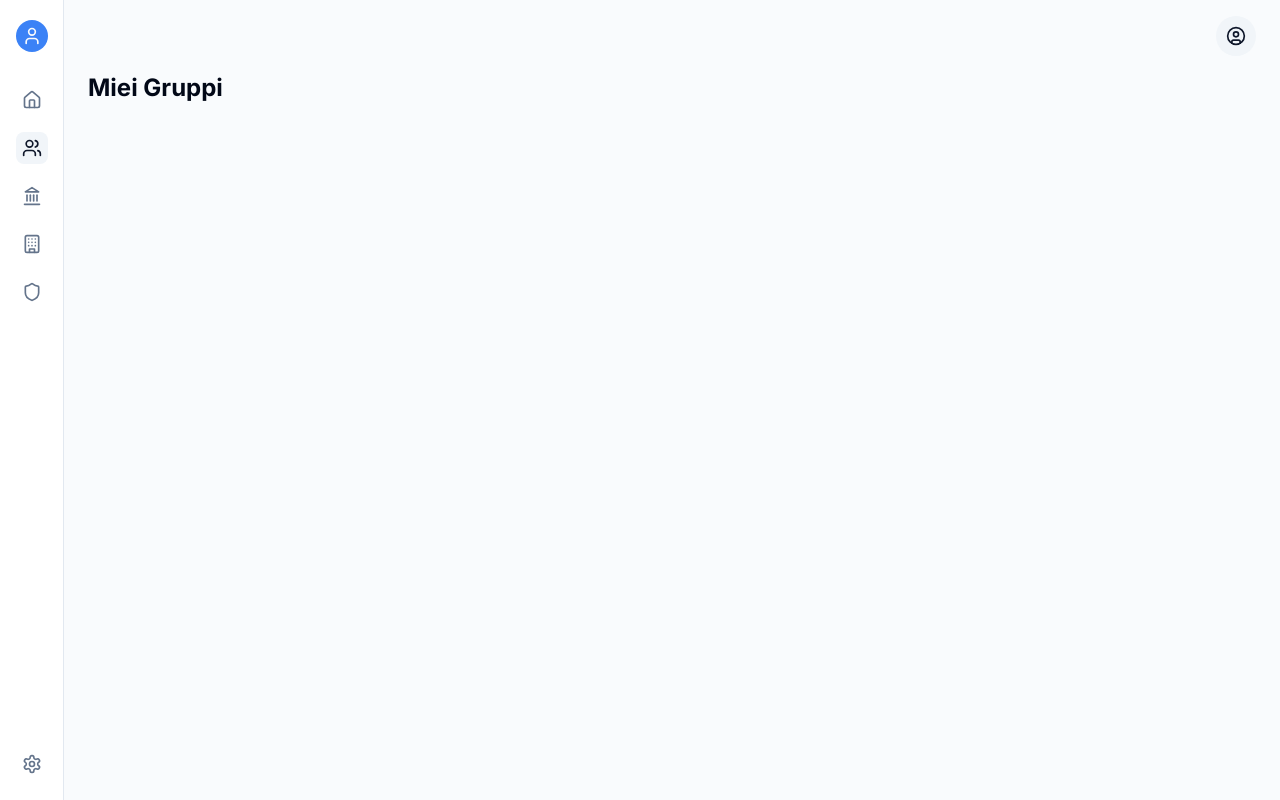
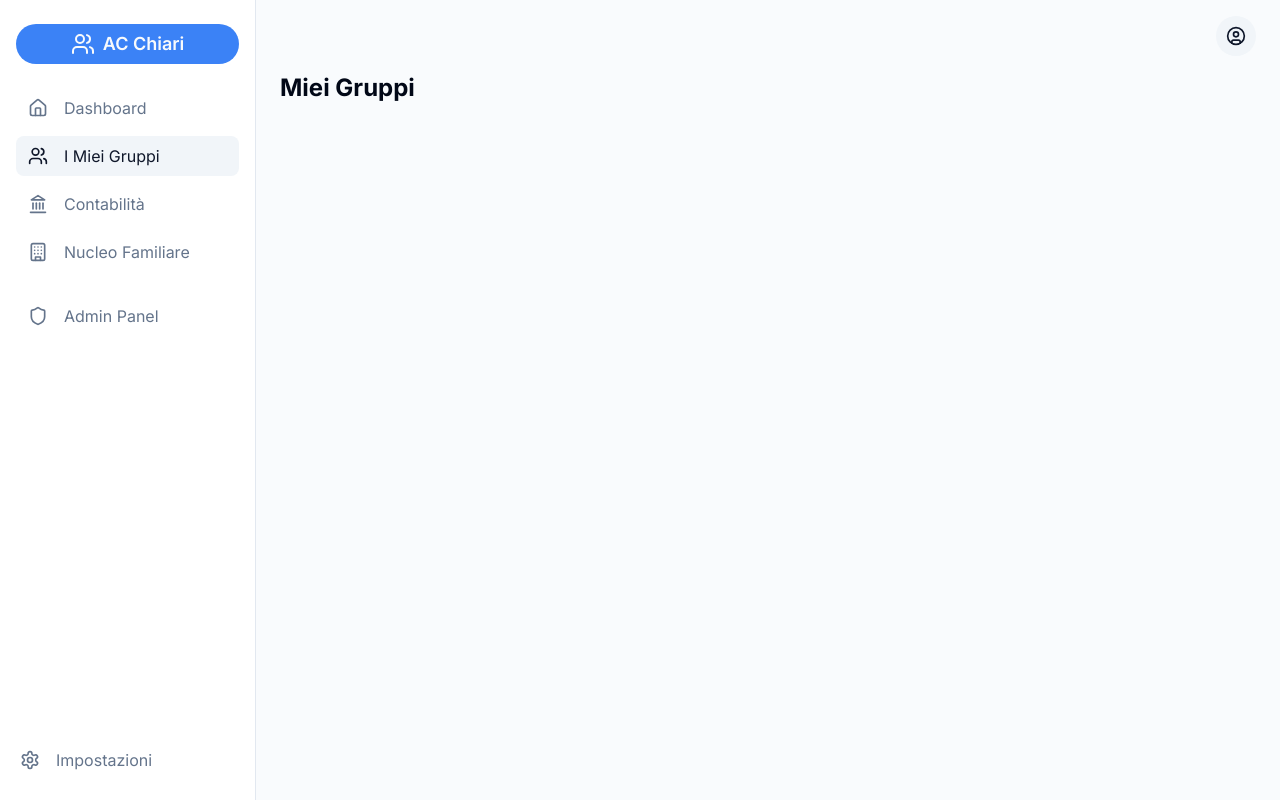
Before and after one commit to piantonimatteo99-code/ac-chiari, a Next.js app: page /miei-gruppi in a window 1280 px wide. Built offline with nearby package versions, Linux system fonts and the light colour scheme.

Commit message:
ok vorrei che ci sia scritta la descrizione del menù

```diff
--- a/app/(app)/layout.tsx
+++ b/app/(app)/layout.tsx
@@ -10,7 +10,7 @@ export default function AppLayout({
   return (
     <div className="flex min-h-screen w-full flex-col bg-muted/40">
       <Sidebar />
-      <div className="flex flex-col sm:gap-4 sm:py-4 sm:pl-16">
+      <div className="flex flex-col sm:gap-4 sm:py-4 sm:pl-64">
         <Header />
         <main className="flex-1 gap-4 p-4 sm:px-6 sm:py-0 md:gap-8">
           {children}
--- a/components/sidebar-links.tsx
+++ b/components/sidebar-links.tsx
@@ -2,12 +2,6 @@
 
 import Link from 'next/link';
 import { usePathname } from 'next/navigation';
-import {
-  Tooltip,
-  TooltipContent,
-  TooltipProvider,
-  TooltipTrigger,
-} from '@/components/ui/tooltip';
 import { Home, Users, Landmark, Building, Shield, User } from 'lucide-react';
 import { cn } from '@/lib/utils';
 
@@ -18,25 +12,21 @@ const navItems = [
   { href: '/nucleo-familiare', icon: Building, label: 'Nucleo Familiare' },
 ];
 
-const adminItems = [
-    { href: '/admin', icon: Shield, label: 'Admin Panel' }
-]
-
-const profileItem = { href: '#', icon: User, label: 'Profilo' };
+const adminItems = [{ href: '/admin', icon: Shield, label: 'Admin Panel' }];
 
 export default function SidebarLinks({ isMobile = false }: { isMobile?: boolean }) {
   const pathname = usePathname();
 
-  const renderLink = (item: typeof navItems[0], isActive: boolean) => {
-    if (isMobile) {
+  const renderLink = (item: typeof navItems[0]) => {
+    const isActive = pathname.startsWith(item.href);
     return (
       <Link
         key={item.href}
         href={item.href}
         className={cn(
-            'flex items-center gap-4 rounded-lg px-3 py-2 text-muted-foreground hover:text-foreground',
+          'flex items-center gap-4 rounded-lg px-3 py-2 text-muted-foreground transition-colors hover:text-foreground',
           {
-              'bg-accent text-foreground': isActive,
+            'bg-accent text-accent-foreground': isActive,
           }
         )}
       >
@@ -44,77 +34,14 @@ export default function SidebarLinks({ isMobile = false }: { isMobile?: boolean
         {item.label}
       </Link>
     );
-    }
-    return (
-      <Tooltip key={item.href}>
-        <TooltipTrigger asChild>
-          <Link
-            href={item.href}
-            className={cn(
-              'flex h-9 w-9 items-center justify-center rounded-lg text-muted-foreground transition-colors hover:text-foreground md:h-8 md:w-8',
-              {
-                'bg-accent text-accent-foreground': isActive,
-              }
-            )}
-          >
-            <item.icon className="h-5 w-5" />
-            <span className="sr-only">{item.label}</span>
-          </Link>
-        </TooltipTrigger>
-        <TooltipContent side="right">{item.label}</TooltipContent>
-      </Tooltip>
-    );
   };
 
-  const renderProfileLink = (item: typeof profileItem, isActive: boolean) => {
-     if (isMobile) {
   return (
-        <Link
-          key={item.href}
-          href={item.href}
-          className="group flex h-10 w-10 shrink-0 items-center justify-center gap-2 rounded-full bg-primary text-lg font-semibold text-primary-foreground md:text-base"
-        >
-          <item.icon className="h-5 w-5 transition-all group-hover:scale-110" />
-          <span className="sr-only">{item.label}</span>
-        </Link>
+    <div className="flex flex-col gap-2">
+      {navItems.map(renderLink)}
+      <div className="mt-auto pt-4">
+        {adminItems.map(renderLink)}
+      </div>
+    </div>
   );
 }
-    return (
-      <Tooltip key={item.href}>
-        <TooltipTrigger asChild>
-          <Link
-            href={item.href}
-            className={cn(
-              'flex h-9 w-9 items-center justify-center rounded-full bg-primary text-primary-foreground md:h-8 md:w-8',
-               {
-                'bg-accent text-accent-foreground': isActive,
-              }
-            )}
-          >
-            <item.icon className="h-5 w-5" />
-            <span className="sr-only">{item.label}</span>
-          </Link>
-        </TooltipTrigger>
-        <TooltipContent side="right">{item.label}</TooltipContent>
-      </Tooltip>
-    )
-  }
-
-  return (
-    <TooltipProvider>
-       {renderProfileLink(profileItem, pathname.startsWith(profileItem.href))}
-      <div className="flex flex-col items-center gap-4 mt-4">
-        {navItems.map((item) => {
-          const isActive = pathname.startsWith(item.href);
-          return renderLink(item, isActive);
-        })}
-      </div>
-      <div className="mt-auto flex flex-col items-center gap-4">
-         {adminItems.map((item) => {
-          const isActive = pathname.startsWith(item.href);
-          return renderLink(item, isActive);
-        })}
-      </div>
-    </TooltipProvider>
-  );
-}
--- a/components/sidebar.tsx
+++ b/components/sidebar.tsx
@@ -1,36 +1,28 @@
-import Link from "next/link";
-import {
-  Settings,
-} from "lucide-react";
-import {
-  Tooltip,
-  TooltipContent,
-  TooltipProvider,
-  TooltipTrigger,
-} from "@/components/ui/tooltip";
-import SidebarLinks from "./sidebar-links";
+import Link from 'next/link';
+import { Settings, Users } from 'lucide-react';
+import SidebarLinks from './sidebar-links';
 
 export default function Sidebar() {
   return (
-    <aside className="fixed inset-y-0 left-0 z-10 hidden w-16 flex-col border-r bg-background sm:flex">
-      <nav className="flex flex-col items-center gap-4 px-2 sm:py-5">
+    <aside className="fixed inset-y-0 left-0 z-10 hidden w-64 flex-col border-r bg-background sm:flex">
+      <nav className="flex flex-col gap-6 px-4 py-6">
+        <Link
+          href="/dashboard"
+          className="group flex h-10 shrink-0 items-center justify-center gap-2 rounded-full bg-primary text-lg font-semibold text-primary-foreground"
+        >
+          <Users className="h-6 w-6 transition-all group-hover:scale-110" />
+          <span>AC Chiari</span>
+        </Link>
         <SidebarLinks />
       </nav>
       <nav className="mt-auto flex flex-col items-center gap-4 px-2 sm:py-5">
-        <TooltipProvider>
-          <Tooltip>
-            <TooltipTrigger asChild>
-              <Link
-                href="#"
-                className="flex h-9 w-9 items-center justify-center rounded-lg text-muted-foreground transition-colors hover:text-foreground md:h-8 md:w-8"
-              >
-                <Settings className="h-5 w-5" />
-                <span className="sr-only">Settings</span>
-              </Link>
-            </TooltipTrigger>
-            <TooltipContent side="right">Settings</TooltipContent>
-          </Tooltip>
-        </TooltipProvider>
+        <Link
+          href="#"
+          className="flex w-full items-center gap-4 rounded-lg px-3 py-2 text-muted-foreground hover:text-foreground"
+        >
+          <Settings className="h-5 w-5" />
+          Impostazioni
+        </Link>
       </nav>
     </aside>
   );
```
Lines whose indentation alone changed are shown as unchanged.
